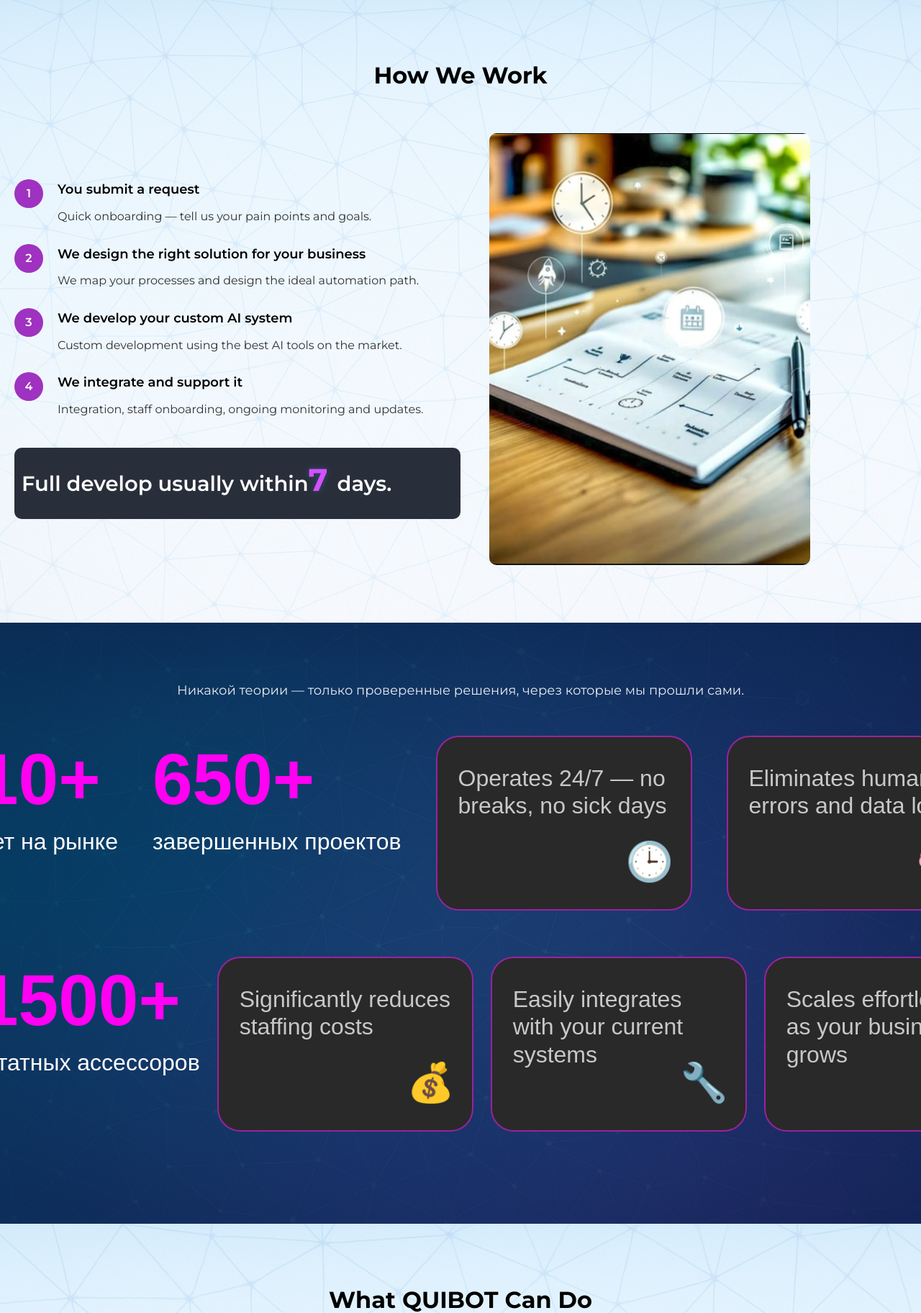
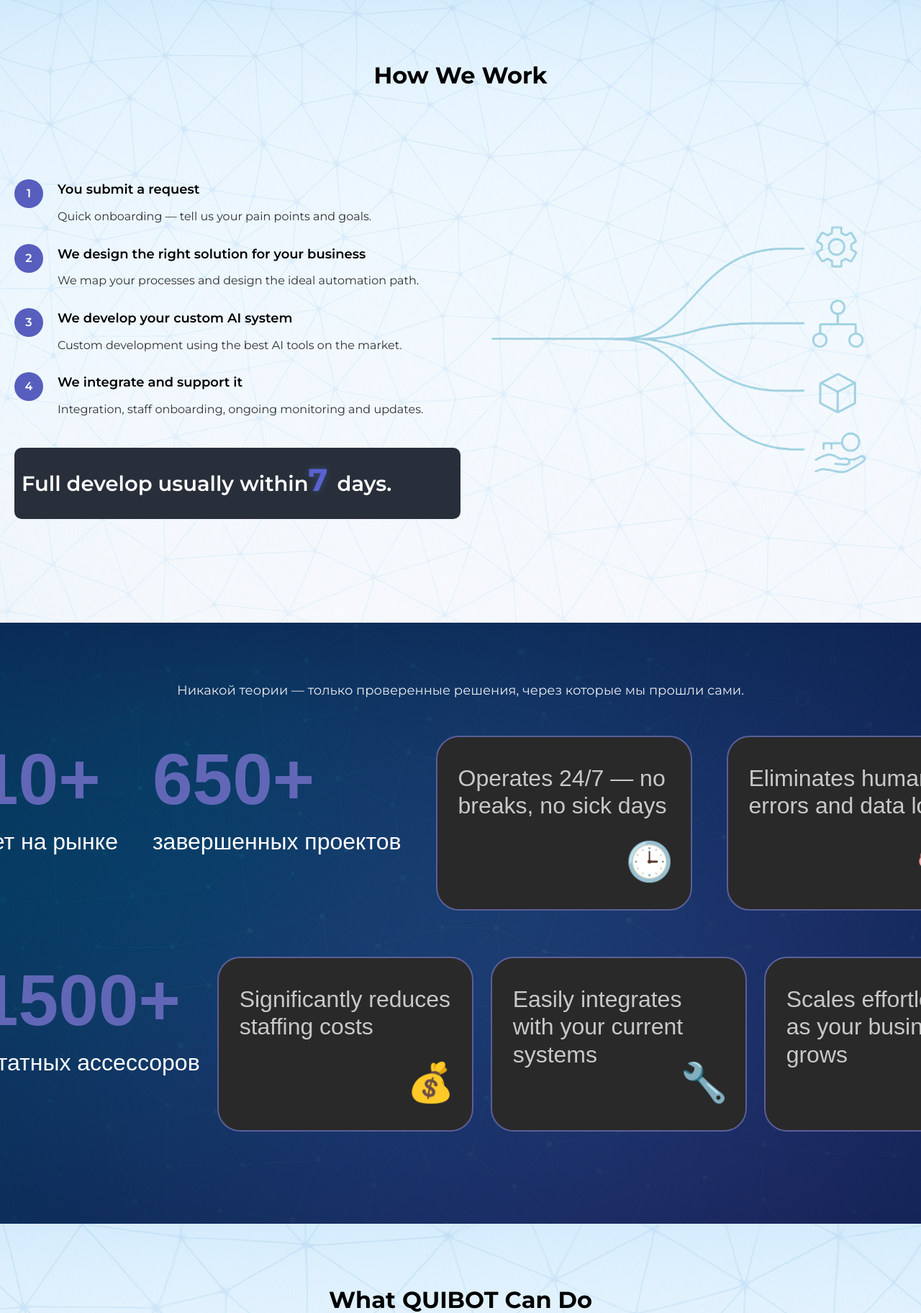
Before and after one commit to KoboSteruS/QUIBOT, a Flask app: page / in a window 1280 px wide. Shown: the part 721-2545 px from the top of the page at 72% size. Run offline with Flask 2, Linux system fonts and the light colour scheme.

Commit message:
redesign second

```diff
--- a/static/css/components.css
+++ b/static/css/components.css
@@ -20,7 +20,7 @@
 
 /* Highlighted numbers */
 .highlighted-number {
-    color: #d64fff;
+    color: #5a62d1;
     font-size: 1.5em;
     font-weight: 700;
     display: inline-block;
@@ -159,7 +159,7 @@
 .stages__photo {
     border-radius: 10px;
     overflow: hidden;
-    width: 80%;
+    width: 100%;
     object-fit: cover;
     height: 600px;
 }
@@ -185,7 +185,7 @@
     justify-content: center;
     width: 40px;
     height: 40px;
-    background-color: var(--color-secondary);
+    background-color: #575ebe;
     color: #fff;
     border-radius: 50%;
     font-weight: 600;
@@ -338,7 +338,7 @@
 .experience__stat-number {
     font-size: 6.25rem;
     font-weight: 800;
-    color: #ff00f2;
+    color: #6167b6;
     line-height: 1.2;
     margin-bottom: 0.5rem;
     font-family: 'Unbounded', 'Arial', sans-serif;
@@ -366,7 +366,7 @@
     padding: 2.375rem 1.8125rem;
     text-align: left;
     transition: all 0.3s ease;
-    border: 2px solid #9a229e;
+    border: 2px solid #5b5f99;
     display: flex;
     flex-direction: column;
     justify-content: space-between;
@@ -379,7 +379,7 @@
 
 .experience__card:hover {
     transform: translateY(-5px);
-    box-shadow: 0 8px 25px rgba(177, 254, 51, 0.2);
+    box-shadow: 0 8px 25px #17192c;
 }
 
 .experience__card-icon {
@@ -669,8 +669,8 @@
 
 .service-button .arrow {
     transition: transform 0.3s ease;
-    font-size: 18px;
-    color: var(--color-secondary);
+    font-size: 30px;
+    color: #9195ce;
 }
 
 .service-button:hover {
@@ -1351,7 +1351,7 @@
 
 /* Footer */
 .footer {
-    background-color: #181E2A;
+    background-color: #39395e;
     color: white;
     padding: 60px 0 30px;
 }
@@ -1491,7 +1491,7 @@
     align-items: center;
     justify-content: center;
     padding: 12px 30px;
-    background-color: var(--color-secondary);
+    background-color: #2a2d5c;
     color: #ffffff;
     border-radius: 8px;
     font-weight: 600;
@@ -1503,7 +1503,7 @@
 }
 
 .btn:hover {
-    background-color: #ab2a8f;
+    background-color: #3a3e79;
     transform: translateY(-2px);
     box-shadow: 0 4px 10px rgba(58, 192, 132, 0.25);
 }
@@ -1715,7 +1715,7 @@ body.menu-open .menu-backdrop {
     top: 0;
     left: 0;
     width: 100%;
-    background-color: var(--color-primary);
+    background-color: #39395e;
     box-shadow: 0 2px 10px rgba(0, 0, 0, 0.3);
     z-index: 1000;
 }
@@ -1765,7 +1765,7 @@ body.menu-open .menu-backdrop {
 }
 
 .nav__link:hover {
-    color: var(--color-secondary);
+    color: #9a9ed8;
 }
 
 /* Стили для бургер-меню */
--- a/static/css/styles.css
+++ b/static/css/styles.css
@@ -186,7 +186,7 @@ input, textarea, select {
     left: 0;
     width: 0;
     height: 2px;
-    background-color: var(--color-secondary);
+    background-color: #d2d4f8;
     transition: var(--transition);
 }
 
--- a/templates/index.html
+++ b/templates/index.html
@@ -117,7 +117,7 @@
                     </div>
                 </div>
                 <div class="stages__img">
-                    <img src="{{ url_for('static', filename='img/5png.png') }}" alt="Команда внедрения" class="stages__photo">
+                    <img src="{{ url_for('static', filename='img/second_block.png') }}" alt="Команда внедрения" class="stages__photo">
                 </div>
             </div>
         </div>
```
Also changed, not shown: static/img/second_block.png (added), 1 other file.
